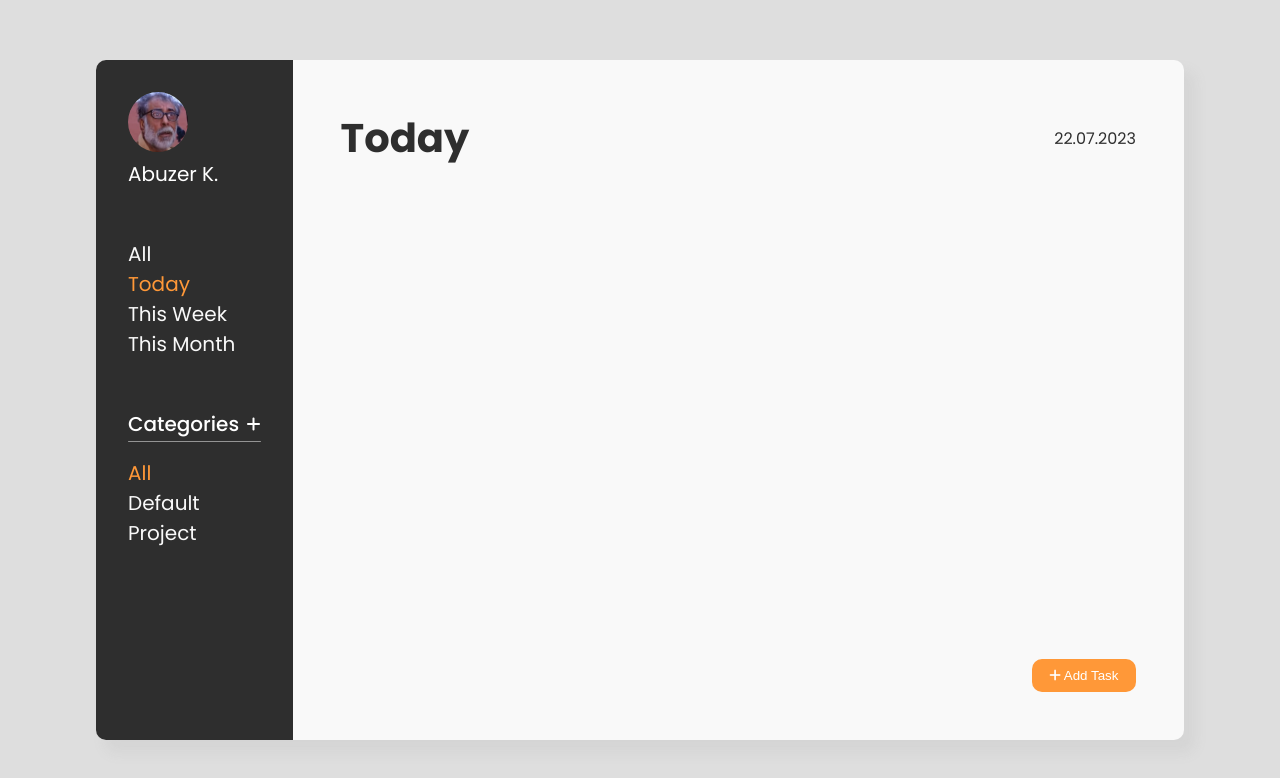
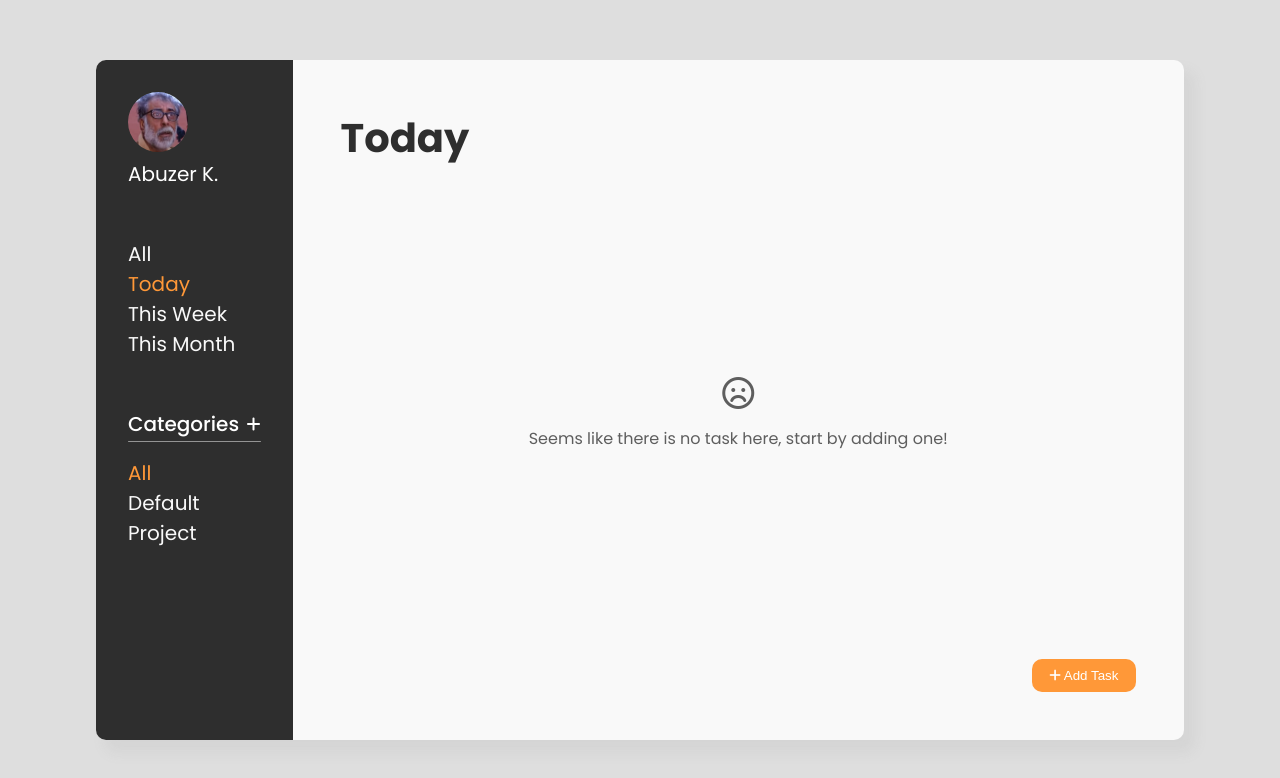
Before and after one commit to BwBest/to-do, a website built with webpack: page src/index.html in a window 1280 px wide. Built offline with nearby package versions, Linux system fonts and the light colour scheme.

Commit message:
Add 'no task found' text if there is no tasks

```diff
--- a/src/addProject.js
+++ b/src/addProject.js
@@ -1,4 +1,5 @@
 import { createNewProject, projects, saveAndRefresh } from './projects.js';
+import { changeActiveCategory } from './index.js';
 import { removeModal, renderMessage } from './ui.js';
 
 function addProject() {
@@ -57,6 +58,7 @@ function addProject() {
 
     createNewProject(titleInput.value);
     renderMessage.success('Category created!');
+    changeActiveCategory(titleInput.value);
     removeModal();
   });
 
--- a/src/index.html
+++ b/src/index.html
@@ -41,10 +41,10 @@
         <div id="right">
             <div class="header">
                 <h1 id="title">Today</h1>
-                <p id="date">22.07.2023</p>
+                <!-- <p id="date">22.07.2023</p> -->
             </div>
             <div class="task-view">
-
+                <p class="empty-text">Seems like there is no task here</p>
                 <!-- <div class="task-box">
                     <div class="flex">
                         <input type="checkbox" class="checkbox">
--- a/src/projects.js
+++ b/src/projects.js
@@ -119,6 +119,10 @@ function refreshUI() {
       });
     }
   });
+
+  if (document.querySelector('.task-view').innerHTML == '') {
+    emptyText();
+  }
 }
 
 function filterByProject(selectedProject, projectName) {
@@ -165,6 +169,22 @@ function filterByDate(selectedType, taskDueDate) {
   }
 }
 
+function emptyText() {
+  const div = document.createElement('div');
+  div.classList.add('empty-text-div');
+
+  const icon = document.createElement('i');
+  icon.classList = 'fa-regular fa-face-frown fa-2xl';
+
+  const p = document.createElement('p');
+  p.classList.add('empty-text');
+  p.textContent = 'Seems like there is no task here, start by adding one!';
+
+  div.appendChild(icon);
+  div.appendChild(p);
+  document.querySelector('.task-view').appendChild(div);
+}
+
 export {
   initalize,
   createNewTask,
--- a/src/style.css
+++ b/src/style.css
@@ -485,3 +485,21 @@ input[type="checkbox"]{
     color: #019c01;
     border-color: #70ff63;
 }
+/* Message box end */
+
+/* Empty taskview message*/
+
+.empty-text-div{
+    display: flex;
+    flex-direction: column;
+    align-items: center;
+    justify-content: center;
+    height: 100%;
+    color: #5e5e5e;
+}
+
+.empty-text{
+    margin-top: 2rem;
+    text-align: center;
+    color:#5e5e5e;
+}
```
Also changed, not shown: dist/index.bundle.js, dist/index.html.
